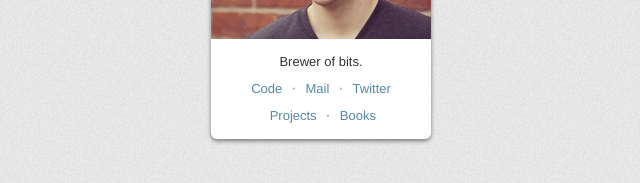
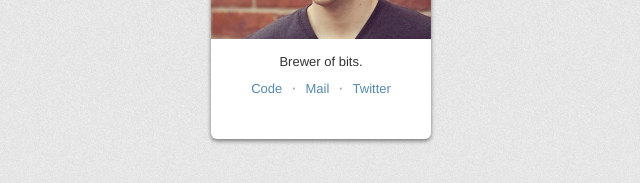
Before and after one commit to tedlee/tedlee.github.io, a Jekyll site: the page index.html, which Jekyll copies as it is, in a window 1280 px wide. Shown: the part 446-629 px from the top of the page, without its empty margins (319-959 px from the left). Built offline with Jekyll 4.4.1, drawn with Linux system fonts in a browser that asks for light colours.

Commit message:
Updated Index

```diff
--- a/index.html
+++ b/index.html
@@ -46,15 +46,6 @@
 					&nbsp;<a href="http://twitter.com/tedlee">Twitter</a>
 				</li>
 			</ul>
-			<ul>
-				<li>
-					&nbsp;<a href="/projects">Projects</a>
-				</li>
-				<li>
-					<span class="middot">&middot;</span>
-					&nbsp;<a href="http://pinterest.com/ted/books-read-2015">Books</a>
-				</li>
-			</ul>
 		</article>
 	</div>
 </body>
```
